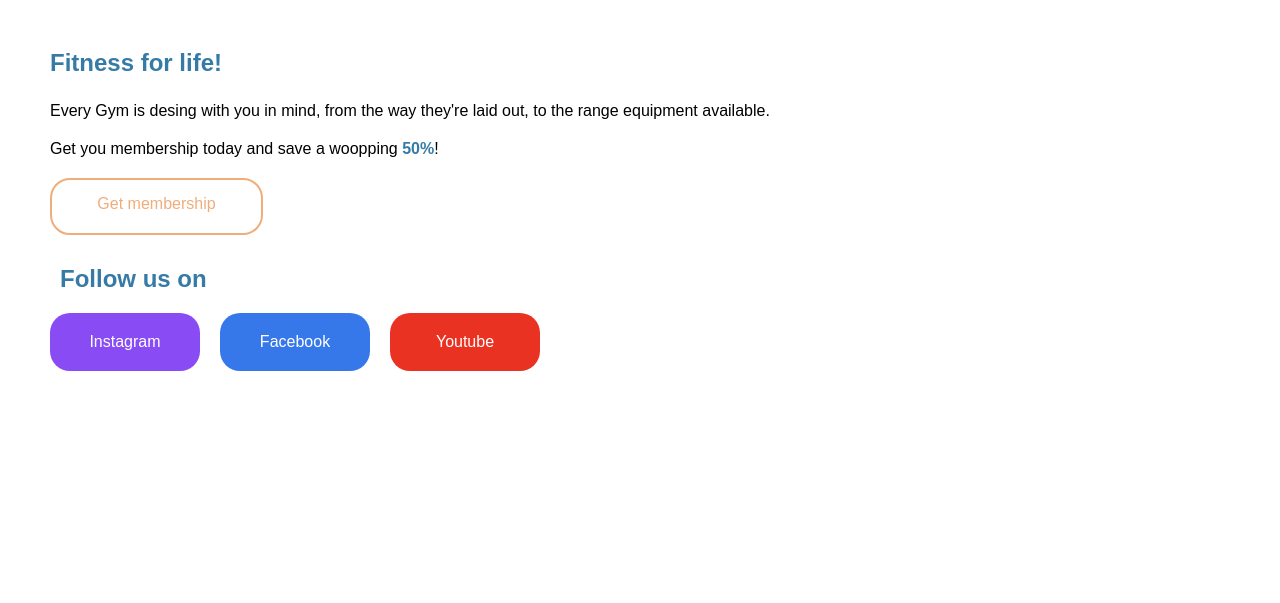
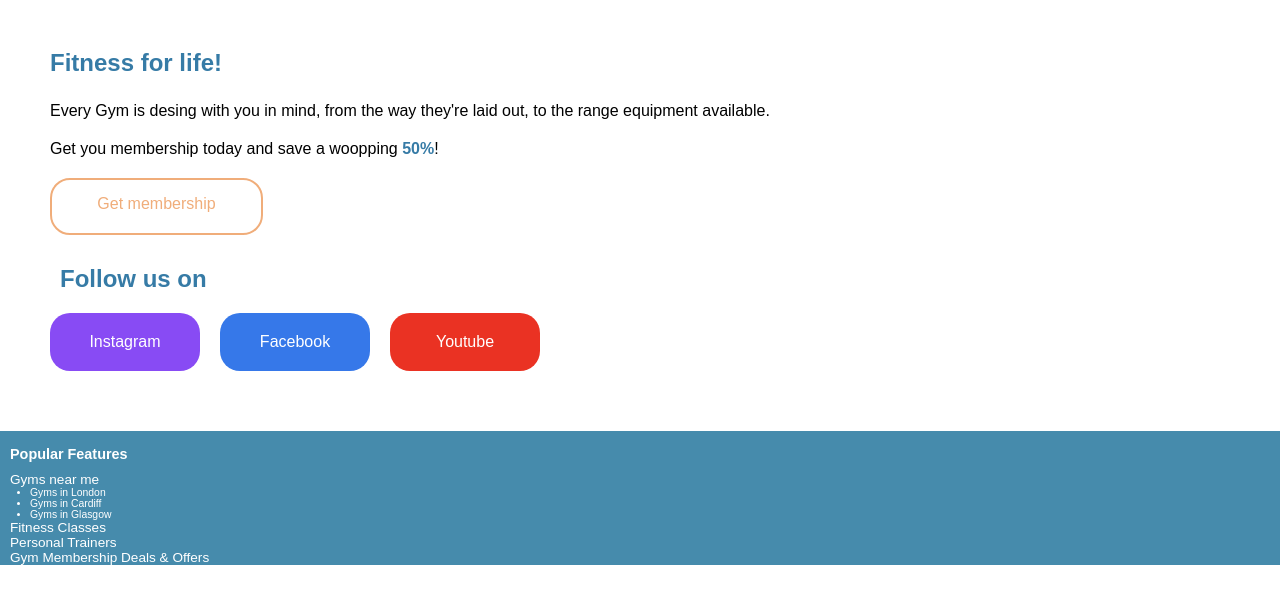
Before and after one commit to Tijanif/boolean-uk-html-gymtastic, a website: page index.html in a window 1280 px wide. Shown: the part 69-672 px from the top of the page. Drawn offline with Linux system fonts and the light colour scheme.

Commit message:
added footer with styles

```diff
--- a/index.html
+++ b/index.html
@@ -41,6 +41,18 @@
         </div>
       </div>
     </section>
-    <footer class="footer-section"></footer>
+
+    <footer class="Footer">
+      <h3 class="footer-main-headline">Popular Features</h3>
+      <p>Gyms near me</p>
+      <ul>
+        <li>Gyms in London</li>
+        <li>Gyms in Cardiff</li>
+        <li>Gyms in Glasgow</li>
+      </ul>
+      <p>Fitness Classes</p>
+      <p>Personal Trainers</p>
+      <p>Gym Membership Deals & Offers</p>
+    </footer>
   </body>
 </html>
--- a/style.css
+++ b/style.css
@@ -93,6 +93,31 @@
   margin: 10px;
 }
 /* Footer section */
-.footer-section {
-  background-color: #367ba6;
+.Footer {
+  background-color: rgb(70, 139, 172);
+  padding-top: 10px;
+  padding-top: 15px;
+  padding-left: 10px;
+  margin-top: 15px;
+  color: white;
 }
+
+.Footer .footer-main-headline {
+  padding: 0;
+  margin: 0;
+  margin-bottom: 10px;
+  font-size: 90%;
+}
+
+.Footer P {
+  font-size: 17px;
+  margin: 0;
+  font-size: 85%;
+}
+
+.Footer ul {
+  font-size: 17px;
+  margin: 0;
+  font-size: 65%;
+  margin-left: 20px;
+}
```
